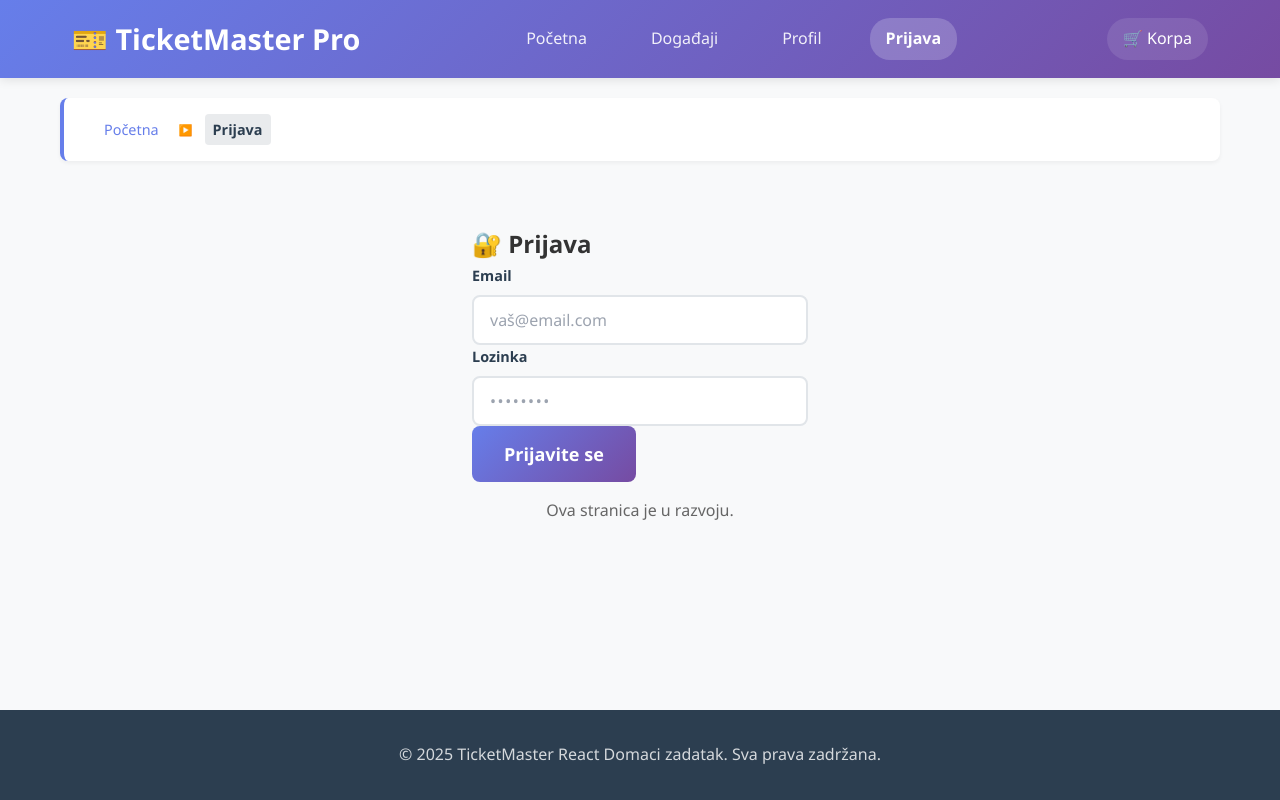
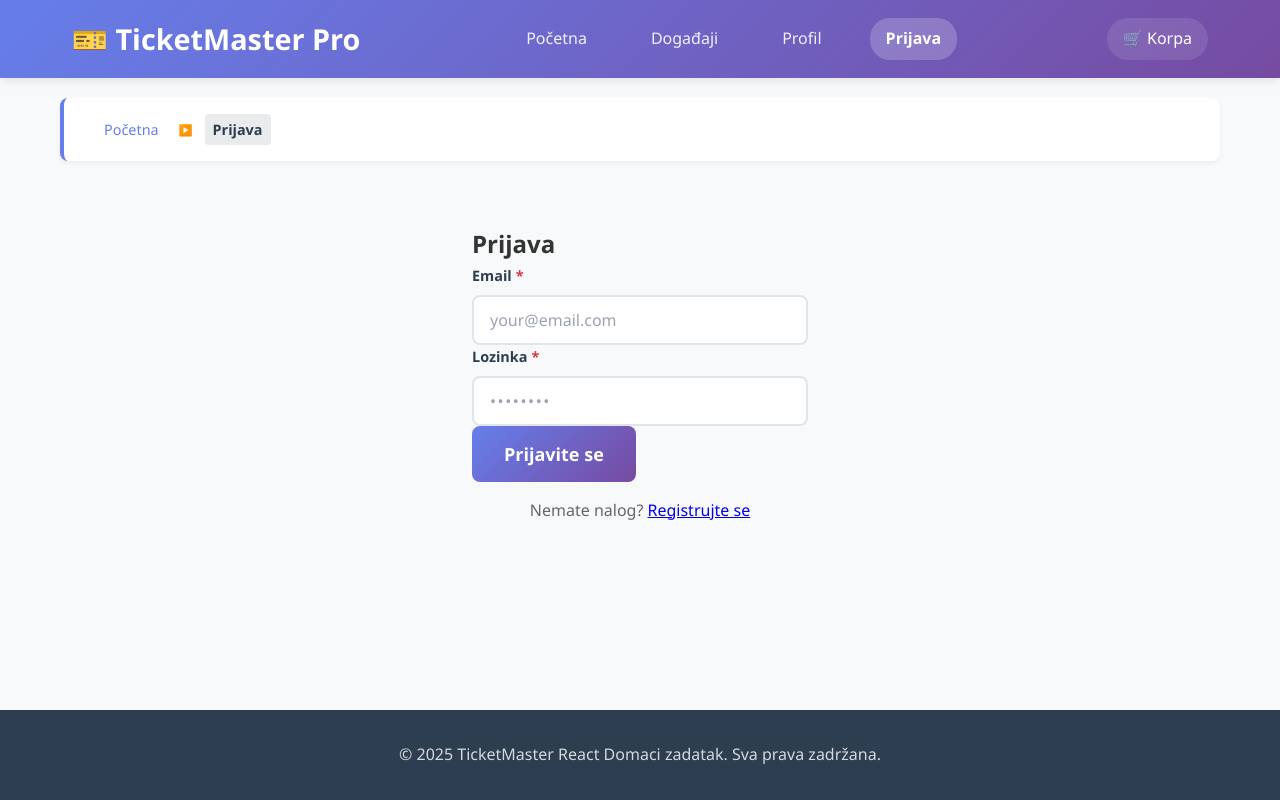
Before and after one commit to elab-development/internet-tehnologije-2024-projekat-prodajaulaznica_2021_0255, a React (Create React App) app in the folder projekat/react-domaci/: page /login in a window 1280 px wide. Built offline with nearby package versions, Linux system fonts and the light colour scheme.

Commit message:
Implementacija Logina sa Laravel Sanctum autentifikacijom

```diff
--- a/projekat/react-domaci/src/App.js
+++ b/projekat/react-domaci/src/App.js
@@ -8,10 +8,12 @@ import CartPage from "./pages/CartPage/CartPage";
 import ProfilePage from "./pages/ProfilePage/ProfilePage";
 import LoginPage from "./pages/LoginPage/LoginPage";
 import { CartProvider } from "./context/CartContext";
+import { AuthProvider } from "./context/AuthContext";
 import "./App.css";
 
 function App() {
   return (
+    <AuthProvider>
       <CartProvider>
         <Router>
           <div className="App">
@@ -28,6 +30,7 @@ function App() {
           </div>
         </Router>
       </CartProvider>
+    </AuthProvider>
   );
 }
 
--- /dev/null
+++ b/projekat/react-domaci/src/context/AuthContext.js
@@ -0,0 +1,108 @@
+import React, { createContext, useContext, useState, useEffect } from "react";
+import apiService from "../services/api";
+
+const AuthContext = createContext();
+
+export const AuthProvider = ({ children }) => {
+  const [user, setUser] = useState(null);
+  const [loading, setLoading] = useState(true);
+  const [token, setToken] = useState(localStorage.getItem("auth_token"));
+
+  useEffect(() => {
+    const storedUser = localStorage.getItem("user");
+    if (storedUser && token) {
+      setUser(JSON.parse(storedUser));
+    }
+    setLoading(false);
+  }, [token]);
+
+  const login = async (credentials) => {
+    try {
+      // Get CSRF cookie first
+      await apiService.getCsrfCookie();
+
+      const response = await apiService.login(credentials);
+
+      if (response.success) {
+        const { user, access_token } = response.data;
+
+        setUser(user);
+        setToken(access_token);
+        localStorage.setItem("auth_token", access_token);
+        localStorage.setItem("user", JSON.stringify(user));
+
+        return { success: true, user };
+      }
+    } catch (error) {
+      console.error("Login error:", error);
+      return {
+        success: false,
+        message: error.message || "Login failed",
+      };
+    }
+  };
+
+  const register = async (userData) => {
+    try {
+      await apiService.getCsrfCookie();
+
+      const response = await apiService.register(userData);
+
+      if (response.success) {
+        const { user, access_token } = response.data;
+
+        setUser(user);
+        setToken(access_token);
+        localStorage.setItem("auth_token", access_token);
+        localStorage.setItem("user", JSON.stringify(user));
+
+        return { success: true, user };
+      }
+    } catch (error) {
+      console.error("Registration error:", error);
+      return {
+        success: false,
+        message: error.message || "Registration failed",
+      };
+    }
+  };
+
+  const logout = async () => {
+    try {
+      if (token) {
+        await apiService.logout();
+      }
+    } catch (error) {
+      console.error("Logout error:", error);
+    } finally {
+      setUser(null);
+      setToken(null);
+      localStorage.removeItem("auth_token");
+      localStorage.removeItem("user");
+    }
+  };
+
+  const isAuthenticated = () => {
+    return !!(user && token);
+  };
+
+  const value = {
+    user,
+    token,
+    loading,
+    login,
+    register,
+    logout,
+    isAuthenticated,
+  };
+
+  return <AuthContext.Provider value={value}>{children}</AuthContext.Provider>;
+};
+
+export const useAuth = () => {
+  const context = useContext(AuthContext);
+  if (!context) {
+    throw new Error("useAuth must be used within an AuthProvider");
+  }
+  return context;
+};
--- a/projekat/react-domaci/src/pages/LoginPage/LoginPage.js
+++ b/projekat/react-domaci/src/pages/LoginPage/LoginPage.js
@@ -1,18 +1,95 @@
-import React from "react";
+import React, { useState } from "react";
+import { useNavigate } from "react-router-dom";
+import { useAuth } from "../../context/AuthContext";
 import Button from "../../components/common/Button";
 import InputField from "../../components/common/InputField";
 
 const LoginPage = () => {
+  const navigate = useNavigate();
+  const { login } = useAuth();
+  const [formData, setFormData] = useState({
+    email: "",
+    password: "",
+  });
+  const [loading, setLoading] = useState(false);
+  const [error, setError] = useState("");
+
+  const handleChange = (e) => {
+    setFormData({
+      ...formData,
+      [e.target.name]: e.target.value,
+    });
+    setError(""); // Clear error when user types
+  };
+
+  const handleSubmit = async (e) => {
+    e.preventDefault();
+    setLoading(true);
+    setError("");
+
+    const result = await login(formData);
+
+    if (result.success) {
+      navigate("/");
+    } else {
+      setError(result.message);
+    }
+
+    setLoading(false);
+  };
+
   return (
     <div style={{ maxWidth: "400px", margin: "2rem auto", padding: "2rem" }}>
-      <h2>🔐 Prijava</h2>
-      <InputField label="Email" type="email" placeholder="vaš@email.com" />
-      <InputField label="Lozinka" type="password" placeholder="••••••••" />
-      <Button size="large" style={{ width: "100%", marginTop: "1rem" }}>
-        Prijavite se
-      </Button>
+      <h2>Prijava</h2>
+
+      {error && (
+        <div
+          style={{
+            color: "red",
+            marginBottom: "1rem",
+            padding: "0.5rem",
+            backgroundColor: "#fee",
+            border: "1px solid #fcc",
+            borderRadius: "4px",
+          }}
+        >
+          {error}
+        </div>
+      )}
+
+      <form onSubmit={handleSubmit}>
+        <InputField
+          label="Email"
+          type="email"
+          name="email"
+          value={formData.email}
+          onChange={handleChange}
+          placeholder="your@email.com"
+          required
+        />
+
+        <InputField
+          label="Lozinka"
+          type="password"
+          name="password"
+          value={formData.password}
+          onChange={handleChange}
+          placeholder="••••••••"
+          required
+        />
+
+        <Button
+          type="submit"
+          size="large"
+          style={{ width: "100%", marginTop: "1rem" }}
+          disabled={loading}
+        >
+          {loading ? "Prijavljivanje..." : "Prijavite se"}
+        </Button>
+      </form>
+
       <p style={{ textAlign: "center", marginTop: "1rem", color: "#666" }}>
-        Ova stranica je u razvoju.
+        Nemate nalog? <a href="/register">Registrujte se</a>
       </p>
     </div>
   );
```
Lines whose indentation alone changed are shown as unchanged.
